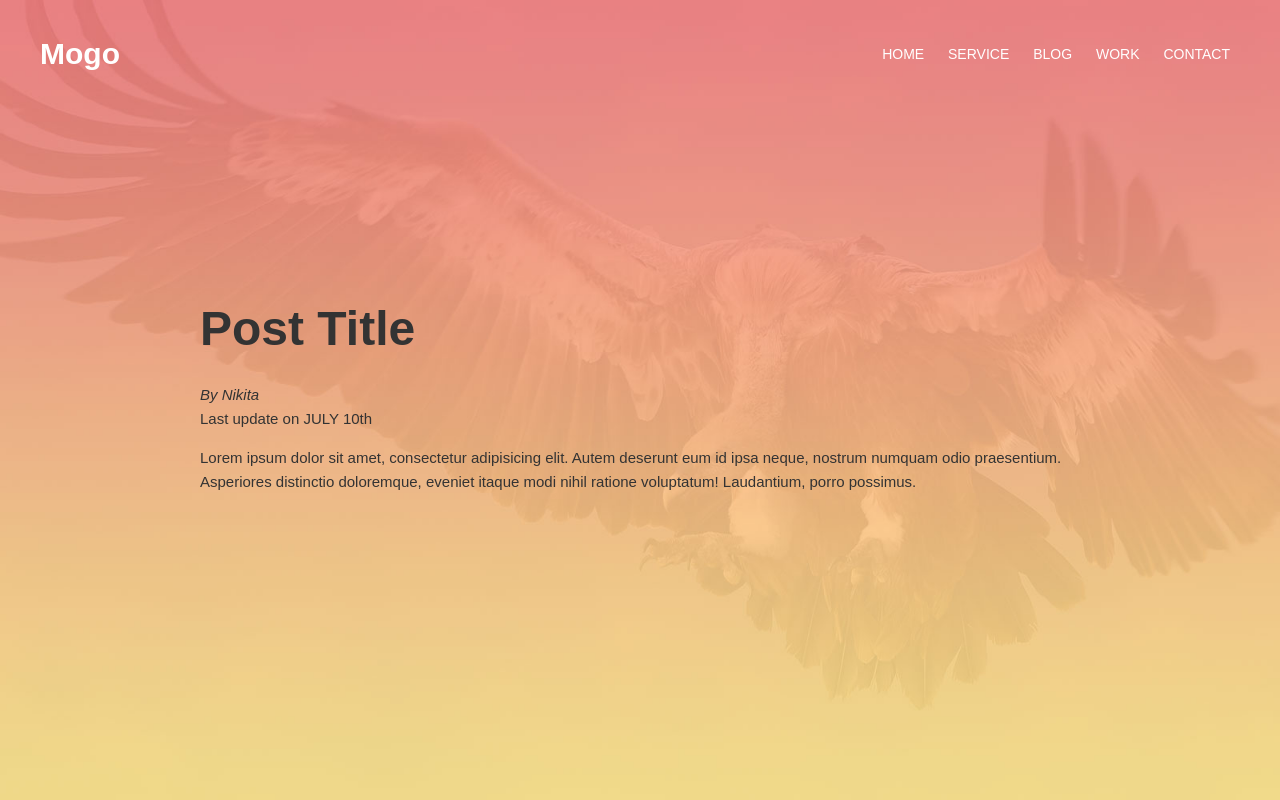
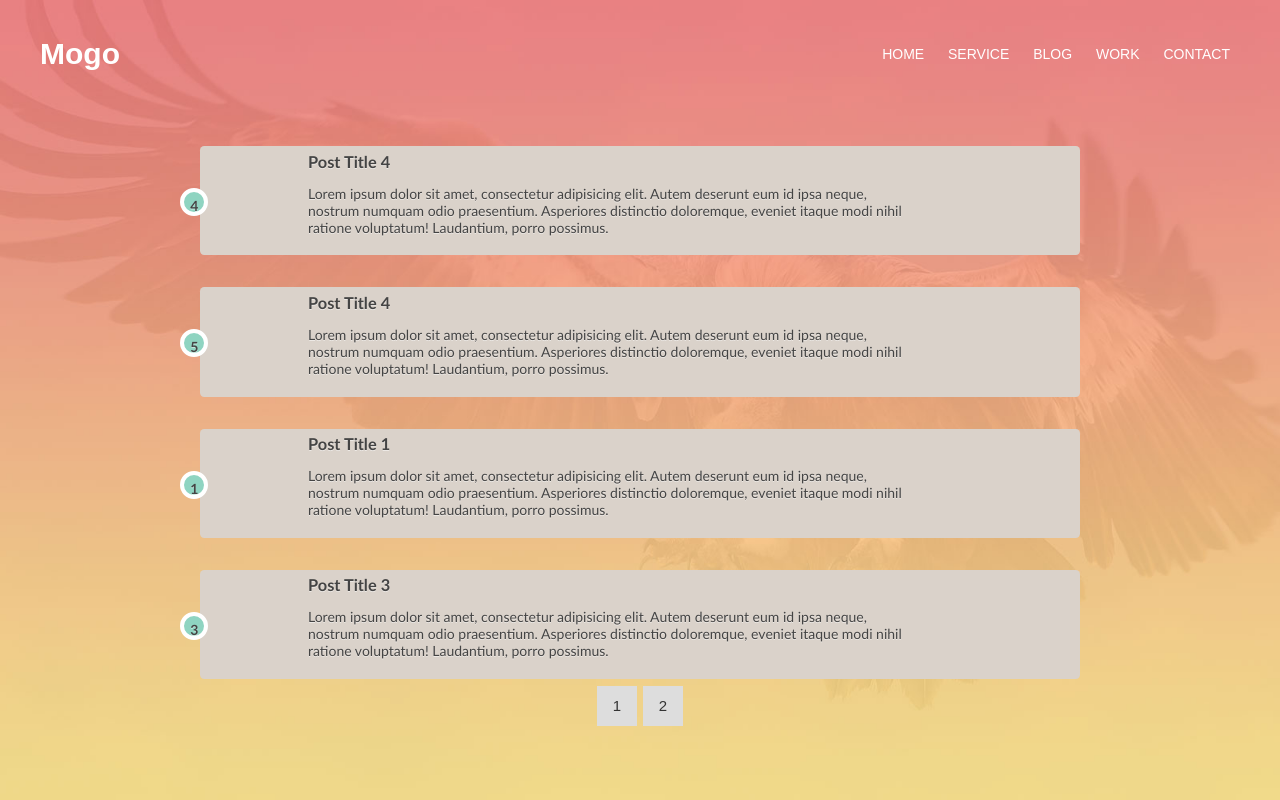
Before and after one commit to nikioioio/django_fransmyller_second_site, a Django app: page /posts/1 in a window 1280 px wide. Run offline with Django 3.2, Linux system fonts and the light colour scheme; some libraries are stand-ins or nearby versions; some web fonts are replaced.

Commit message:
Завязал посты на python list

```diff
--- /dev/null
+++ b/blog/forms.py
@@ -0,0 +1,5 @@
+from django import forms
+
+class UploadFileForm(forms.Form):
+    # title = forms.CharField(max_length=50)
+    file = forms.FileField(allow_empty_file=True)
--- a/blog/static/blog/index.css
+++ b/blog/static/blog/index.css
@@ -35,13 +35,29 @@
     background: #E9E4E0;
 }
 
-.rounded a:hover:before {
-    transform: rotate(360deg);
-}
+/*.rounded a:hover:before {*/
+/*    transform: rotate(360deg);*/
+/*}*/
 
-.rounded a:before {
-    content: counter(li);
-    counter-increment: li;
+/*.rounded a:before {*/
+/*    content: counter(li);*/
+/*    counter-increment: li;*/
+/*    position: absolute;*/
+/*    left: -1.4em;*/
+/*    top: 50%;*/
+/*    margin-top: -.9em;*/
+/*    background: #8FD4C1;*/
+/*    height: 2em;*/
+/*    width: 2em;*/
+/*    line-height: 2em;*/
+/*    border: .3em solid white;*/
+/*    text-align: center;*/
+/*    font-weight: bold;*/
+/*    border-radius: 2em;*/
+/*    transition: all .3s ease-out;*/
+/*}*/
+
+.counter {
     position: absolute;
     left: -1.4em;
     top: 50%;
@@ -58,7 +74,7 @@
 }
 
 
-.post_area{
+.post_area {
     display: flex;
     justify-content: space-between;
     align-items: center;
@@ -67,24 +83,60 @@
 }
 
 
-
-.hidden_elements{
+.hidden_elements {
     display: none;
     position: absolute;
     bottom: 0;
 }
 
 
-#ch1{
+#ch1 {
     width: 40em;
     justify-items: center;
     /*left: 100px;*/
 }
 
-#ch2{
+#ch2 {
     width: 20em;
     justify-items: center;
     /*left: 100px;*/
+}
+
+
+/** {*/
+/*    box-sizing: border-box;*/
+/*}*/
+
+.pagenav {
+    display: flex;
+    justify-content: center;
+    margin: 20px 0;
+    position: absolute;
+	left: 0;
+	right: 0;
+	margin: auto;
+}
+
+.pagenav-item {
+    width: 40px;
+    height: 40px;
+    margin: 0 3px;
+
+    color: #333;
+    text-align: center;
+    text-decoration: none;
+    line-height: 40px;
+
+    background-color: #ddd;
+}
+
+.pagenav-item:hover {
+    background-color: #ccc;
+}
+
+.pagenav-item.active {
+    background-color: #d10953;
+    color: #fff;
 }
 
 /*!*#ch3 #ch4{*!*/
--- a/blog/static/blog/js/blog.js
+++ b/blog/static/blog/js/blog.js
@@ -19,5 +19,12 @@ $(document).ready(function () {
     },function (event){
              $(event.delegateTarget).height(defHeiht)
             $(event.delegateTarget).children(".hidden_elements").css({'display':'none'})
+    });
+
+
+
+
+    $('.pagenav-item').click(function (event){
+        $(event.delegateTarget).addClass('active')
     })
 })
--- a/blog/templates/blog/includes/post.html
+++ b/blog/templates/blog/includes/post.html
@@ -1,6 +1,14 @@
 <ol class="rounded">
-    <li><a class='btn' href="{% url "post-detail-page" post.slug %}">
-        <h3>{{ post.title }}</h3>
+
+    <li>
+        <a class='btn' href="{% url "post-detail-page" post.slug %}">
+
+        <div class="post_area">
+
+            <h3>{{ post.title }}</h3>
+            <div class="counter">{{ post.number }}</div>
+        </div>
+
         <div class="post_area">
             <p>{{ post.excerpt }}</p>
 {#            <img src="" alt="Картинка">#}
@@ -10,9 +18,6 @@
         <div class="hidden_elements">
             <h3 id="ch1">Дата Создания {{ post.date }} </h3>
             <h3 id="ch2">Автор {{ post.author }} </h3>
-
-
-
         </div>
 
 
--- a/blog/templates/blog/index.html
+++ b/blog/templates/blog/index.html
@@ -17,6 +17,17 @@
 
 
 
+    <div class="pagenav">
+
+        {% for val in counter %}
+                    <a class="pagenav-item" href="{% url "posts-page" val %}">{{ val }}</a>
+        {% endfor %}
+{#        <a class="pagenav-item" href="#">&lt;</a>#}
+{#        <a class="pagenav-item  active" href="{% url "posts-page" 1 %}">1</a>#}
+{#        <a class="pagenav-item" href="{% url "posts-page" 2 %}">2</a>#}
+{#        <a class="pagenav-item" href="{% url "posts-page" 3 %}">3</a>#}
+{#        <a class="pagenav-item" href="#">&gt;</a>#}
+    </div>
 
 
     <script type="text/javascript" src="{% static "./blog/js/blog.js" %}"></script>
--- a/blog/templates/blog/post-detail.html
+++ b/blog/templates/blog/post-detail.html
@@ -11,16 +11,14 @@
 
 
 {% block content %}
-    <h1>Post Title</h1>
+    <h1>{{ post.title}}</h1>
 
-    <address>By Nikita</address>
-    <div>Last update on <time>JULY 10th</time></div>
+    <address>{{ post.author}}</address>
+    <div>Post added <time>{{ post.date }}</time></div>
 
     <main>
 
-        <p> Lorem ipsum dolor sit amet, consectetur adipisicing elit. Autem deserunt eum id ipsa neque, nostrum
-                numquam odio praesentium. Asperiores distinctio doloremque, eveniet itaque modi nihil ratione
-                voluptatum! Laudantium, porro possimus.</p>
+        <p>{{ post.content }}</p>
 
     </main>
 
--- a/blog/urls.py
+++ b/blog/urls.py
@@ -3,6 +3,7 @@ from . import views
 
 urlpatterns = [
     path("", views.starting_page, name = "starting-page"),
-    path("posts/", views.posts, name = "posts-page"),
-    path("posts/<slug:slug>", views.post_detail, name = "post-detail-page") #/posts/my-first-post
+    path("posts/<int:page>", views.posts, name = "posts-page"),
+    path("posts/<slug:slug>", views.post_detail, name = "post-detail-page")#/posts/my-fir,st-post
+
 ]
--- a/blog/views.py
+++ b/blog/views.py
@@ -1,31 +1,90 @@
-from django.shortcuts import render
+from django.core.files.storage import FileSystemStorage
+from django.http import HttpResponseRedirect
+from django.shortcuts import render, redirect
 from datetime import date
+import math
+import pandas as pd
 
 # Create your views here.
+from django.utils.datastructures import MultiValueDictKeyError
+
+from blog.forms import UploadFileForm
 
 posts_list = [
     {
-        'slug': 'hike-in-the-mountains',
+        'number': 1,
+        'slug': 'hike-in-the-mountains1',
         'author': 'By Nikita',
         'date': date(2021, 7, 21),
-        'title': 'Post Title One',
+        'title': 'Post Title 1',
         'excerpt': 'Lorem ipsum dolor sit amet, consectetur adipisicing elit. Autem deserunt eum id ipsa neque, nostrum numquam odio praesentium. Asperiores distinctio doloremque, eveniet itaque modi nihil ratione voluptatum! Laudantium, porro possimus.',
         'content': 'Lorem ipsum dolor sit amet, consectetur adipisicing elit. At aut beatae commodi deleniti eos eveniet, iure labore nemo nostrum porro repellendus saepe ullam veniam! Autem dolore eius expedita sint tempora?'
-    }
+    },
+    {
+        'number': 2,
+        'slug': 'hike-in-the-mountains2',
+        'author': 'By Nikita',
+        'date': date(2021, 3, 21),
+        'title': 'Post Title 2',
+        'excerpt': 'Lorem ipsum dolor sit amet, consectetur adipisicing elit. Autem deserunt eum id ipsa neque, nostrum numquam odio praesentium. Asperiores distinctio doloremque, eveniet itaque modi nihil ratione voluptatum! Laudantium, porro possimus.',
+        'content': 'Lorem ipsum dolor sit amet, consectetur adipisicing elit. At aut beatae commodi deleniti eos eveniet, iure labore nemo nostrum porro repellendus saepe ullam veniam! Autem dolore eius expedita sint tempora?'
+    },
+    {
+        'number': 3,
+        'slug': 'hike-in-the-mountains3',
+        'author': 'By Nikita',
+        'date': date(2021, 6, 21),
+        'title': 'Post Title 3',
+        'excerpt': 'Lorem ipsum dolor sit amet, consectetur adipisicing elit. Autem deserunt eum id ipsa neque, nostrum numquam odio praesentium. Asperiores distinctio doloremque, eveniet itaque modi nihil ratione voluptatum! Laudantium, porro possimus.',
+        'content': 'Lorem ipsum dolor sit amet, consectetur adipisicing elit. At aut beatae commodi deleniti eos eveniet, iure labore nemo nostrum porro repellendus saepe ullam veniam! Autem dolore eius expedita sint tempora?'
+    },
+    {
+        'number': 4,
+        'slug': 'hike-in-the-mountains4',
+        'author': 'By Nikita',
+        'date': date(2021, 9, 21),
+        'title': 'Post Title 4',
+        'excerpt': 'Lorem ipsum dolor sit amet, consectetur adipisicing elit. Autem deserunt eum id ipsa neque, nostrum numquam odio praesentium. Asperiores distinctio doloremque, eveniet itaque modi nihil ratione voluptatum! Laudantium, porro possimus.',
+        'content': 'Lorem ipsum dolor sit amet, consectetur adipisicing elit. At aut beatae commodi deleniti eos eveniet, iure labore nemo nostrum porro repellendus saepe ullam veniam! Autem dolore eius expedita sint tempora?'
+    },
+    {
+        'number': 5,
+        'slug': 'hike-in-the-mountains4',
+        'author': 'By Nikita',
+        'date': date(2021, 9, 21),
+        'title': 'Post Title 4',
+        'excerpt': 'Lorem ipsum dolor sit amet, consectetur adipisicing elit. Autem deserunt eum id ipsa neque, nostrum numquam odio praesentium. Asperiores distinctio doloremque, eveniet itaque modi nihil ratione voluptatum! Laudantium, porro possimus.',
+        'content': 'Lorem ipsum dolor sit amet, consectetur adipisicing elit. At aut beatae commodi deleniti eos eveniet, iure labore nemo nostrum porro repellendus saepe ullam veniam! Autem dolore eius expedita sint tempora?'
+    },
 
 ]
 
-def custom_key (element):
+
+def custom_key(element):
     return element['date']
 
+
 def starting_page(request):
-    return render(request, "base.html", )
+    return render(request, "base.html")
 
-def posts(request):
+
+def posts(request, page):
+    num_of_post = 4
     sort_list = posts_list.copy()
-    sort_list.sort(key=custom_key)
-    last_posts = sort_list[-3:]
-    return render(request, "blog/index.html", context={'posts': last_posts})
+    sort_list.sort(key=custom_key,reverse=True)
+    if page == 1:
+        show_posts = sort_list[:num_of_post]
+    else:
+        show_posts = sort_list[num_of_post:num_of_post*2]
+    return render(request, "blog/index.html", context={
+        'posts': show_posts,
+        'counter': range(1, int( math.ceil( len(sort_list) / num_of_post  )  ) + 1)
+    })
+
 
 def post_detail(request, slug):
-    return render(request,"blog/post-detail.html")
+    post = next(x for x in posts_list if x['slug'] == slug)
+
+    return render(request, "blog/post-detail.html", {
+        'post': post
+    })
--- a/my_site/settings.py
+++ b/my_site/settings.py
@@ -31,6 +31,7 @@ ALLOWED_HOSTS = []
 # Application definition
 
 INSTALLED_APPS = [
+    'service',
     'blog',
     'django.contrib.admin',
     'django.contrib.auth',
--- a/my_site/urls.py
+++ b/my_site/urls.py
@@ -18,5 +18,6 @@ from django.urls import path, include
 
 urlpatterns = [
     path('admin/', admin.site.urls),
-    path("", include("blog.urls"))
+    path("", include("blog.urls")),
+    path("service/", include("service.urls")),
 ]
--- /dev/null
+++ b/service/urls.py
@@ -0,0 +1,8 @@
+from django.urls import path
+from . import views
+
+urlpatterns = [
+    path("", views.starting_page, name = "page-service"),
+    path("upload/", views.simple_upload, name = "upload_file"),
+    path('upl/', views.read_file)
+]
--- a/templates/base.html
+++ b/templates/base.html
@@ -22,8 +22,8 @@
                 <div class="header_logo">Mogo</div>
                 <nav class="nav">
                     <a class="nav__link" href="{% url "starting-page" %}">Home</a>
-                    <a class="nav__link" href="">Service</a>
-                    <a class="nav__link" href="{% url "posts-page" %}">BLog</a>
+                    <a class="nav__link" href="{% url "page-service" %}">Service</a>
+                    <a class="nav__link" href="{% url "posts-page" 1 %}">BLog</a>
                     <a class="nav__link" href="">Work</a>
                     <a class="nav__link" href="">Contact</a>
                 </nav>
@@ -39,6 +39,8 @@
 
 
 
+
+
                 {% endblock %}
             </div>
         </div>
```
Also changed, not shown: service/static/service/js/service.js (added, +17 -0 lines), service/templates/service/index.html (added, +59 -0 lines).
